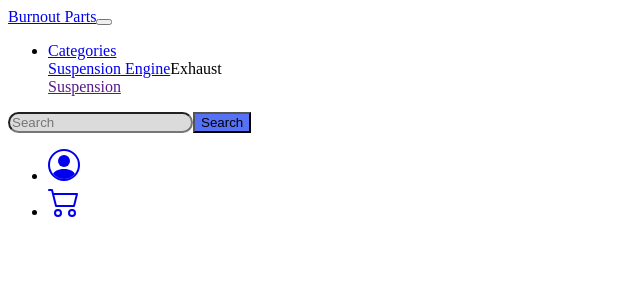
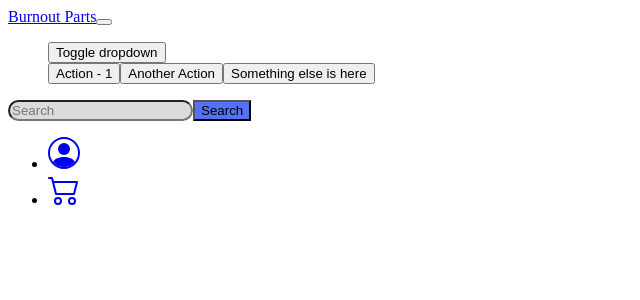
Before and after one commit to KevDeem/FinalProjectWebDev, an Angular app: page /navbar in a window 1280 px wide. Shown: the top 300 px of the page, without its empty margins (0-640 px from the left). Built offline with nearby package versions, Linux system fonts and the light colour scheme.

Commit message:
more and more

```diff
--- a/package.json
+++ b/package.json
@@ -22,6 +22,7 @@
     "bootstrap": "^4.5.0",
     "jquery": "^3.5.1",
     "rxjs": "~6.5.4",
+    "rxjs-compat": "^6.5.5",
     "tslib": "^1.10.0",
     "zone.js": "~0.10.2"
   },
--- a/src/app/inventory/inventory.component.html
+++ b/src/app/inventory/inventory.component.html
@@ -37,7 +37,7 @@
                                     </div>
                                     <div class="form-group dropdown">
                                           <button class="btn btn-secondary dropdown-toggle field border-0 text-muted" type="button" id="dropdownMenuButton" data-toggle="dropdown" aria-haspopup="true" aria-expanded="false">
-                                            Dropdown button
+                                            Categories
                                           </button>
                                           <div class="dropdown-menu" aria-labelledby="dropdownMenuButton">
                                             <a class="dropdown-item" href="#">Action</a>
--- a/src/app/navbar/navbar.component.html
+++ b/src/app/navbar/navbar.component.html
@@ -5,18 +5,18 @@
                 </button>
                 <div class="collapse navbar-collapse" id="navbarSupportedContent">
                   <ul class="navbar-nav mr-auto">
-                    <li class="nav-item dropdown ">
-                      <a class="nav-link dropdown-toggle" href="#" id="navbarDropdown" role="button" data-toggle="dropdown" aria-haspopup="true" aria-expanded="false">
-                        Categories
-                      </a>
-                      <div class="dropdown-menu" aria-labelledby="navbarDropdown">
-                        <a class="dropdown-item" href="#">Suspension</a>
-                        <a class="dropdown-item" href="#"> Engine</a>
-                        <a class="dropdown-item">Exhaust</a>
-                        <div class="dropdown-divider"></div>
-                        <a class="dropdown-item" href="">Suspension</a>
-                      </div>
-                    </li>
+                    <div class="row">
+                        <div class="col">
+                            <div ngbDropdown class="d-inline-block">
+                              <button class="btn btn-outline-primary" id="dropdownBasic1" ngbDropdownToggle>Toggle dropdown</button>
+                              <div ngbDropdownMenu aria-labelledby="dropdownBasic1">
+                                <button ngbDropdownItem>Action - 1</button>
+                                <button ngbDropdownItem>Another Action</button>
+                                <button ngbDropdownItem>Something else is here</button>
+                              </div>
+                            </div>
+                          </div>
+                    </div>
                   </ul>
                   <form class="form-inline my-2 my-lg-0">
                     <input class="form-control mr-sm-2 field" type="search" placeholder="Search" aria-label="Search">
--- a/src/app/productcards/productcards.component.css
+++ b/src/app/productcards/productcards.component.css
@@ -1,5 +1,6 @@
 .cards{
-    margin: 10px;
+    margin: 20px;
+    border-radius:20px;
 
 }
 
```
Also changed, not shown: 1 other file (tests, documents, lock files or other folders).
